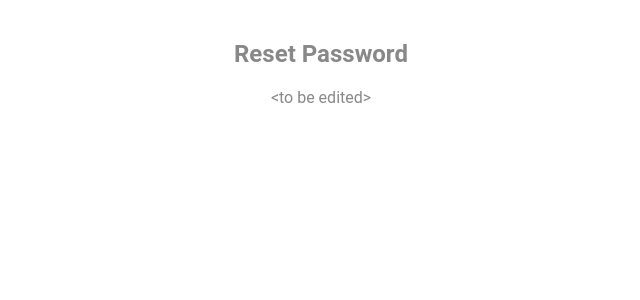
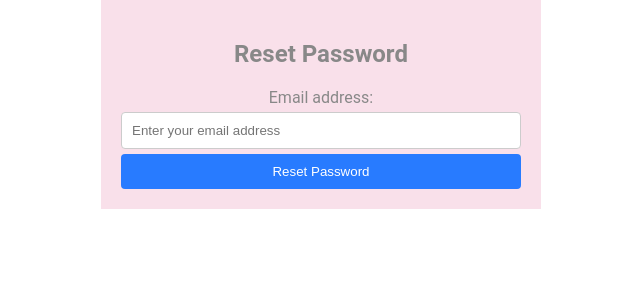
Before and after one commit to AlxD11/Capstone-2024, a React (Vite) app: page /reset-password in a window 1280 px wide. Shown: the top 300 px of the page, without its empty margins (319-959 px from the left). Built offline with nearby package versions, Linux system fonts and the light colour scheme; no server answers.

Commit message:
Update ResetPassword.jsx

```diff
--- a/src/components/ResetPassword.jsx
+++ b/src/components/ResetPassword.jsx
@@ -1,23 +1,81 @@
-// src/components/ResetPassword.js
-import React from 'react';
+import React, { useState } from 'react';
+import { useAuth } from "../contexts/AuthContext";
+import { Alert } from "react-bootstrap";
 
 function ResetPassword() {
+  const [email, setEmail] = useState('');
+  const [error, setError] = useState('');
+  const [message, setMessage] = useState('');
+  const [loading, setLoading] = useState(false);
+
+  const { resetPassword } = useAuth();
+
+  const handleSubmit = async (e) => {
+    e.preventDefault();
+    setError('');
+    setMessage('');
+    setLoading(true);
+
+    try {
+      await resetPassword(email);
+      setMessage('Check your inbox for further instructions.');
+    } catch {
+      setError('Failed to reset password. Please try again.');
+    }
+
+    setLoading(false);
+  };
+
   return (
     <div style={styles.container}>
       <h2>Reset Password</h2>
-      <p>&lt;to be edited&gt;</p>
+      {error && <Alert variant="danger">{error}</Alert>}
+      {message && <Alert variant="success">{message}</Alert>}
+      <label>
+        Email address:
+        <input
+          type="email"
+          placeholder="Enter your email address"
+          value={email}
+          onChange={(e) => setEmail(e.target.value)}
+          required
+          style={styles.input}
+        />
+      </label>
+      <button type="submit" disabled={loading} style={styles.button}>
+        {loading ? 'Sending...' : 'Reset Password'}
+      </button>
     </div>
   );
 }
 
-// Optional inline CSS
 const styles = {
   container: {
     maxWidth: '400px',
     margin: '0 auto',
     padding: '20px',
     textAlign: 'center',
-    color: '#888', // Light grey to indicate it's a placeholder
+    backgroundColor: '#F9E0EA',
+    color: '#888',
+  },
+  input: {
+    display: 'block',
+    width: '100%',
+    padding: '10px',
+    margin: '5px auto',
+    border: '1px solid #ccc',
+    borderRadius: '4px',
+    boxSizing: 'border-box',
+  },
+  button: {
+    display: 'block',
+    width: '100%',
+    padding: '10px 20px',
+    backgroundColor: '#287bff',
+    color: '#fff',
+    border: 'none',
+    borderRadius: '4px',
+    cursor: 'pointer',
   },
 };
 
```
